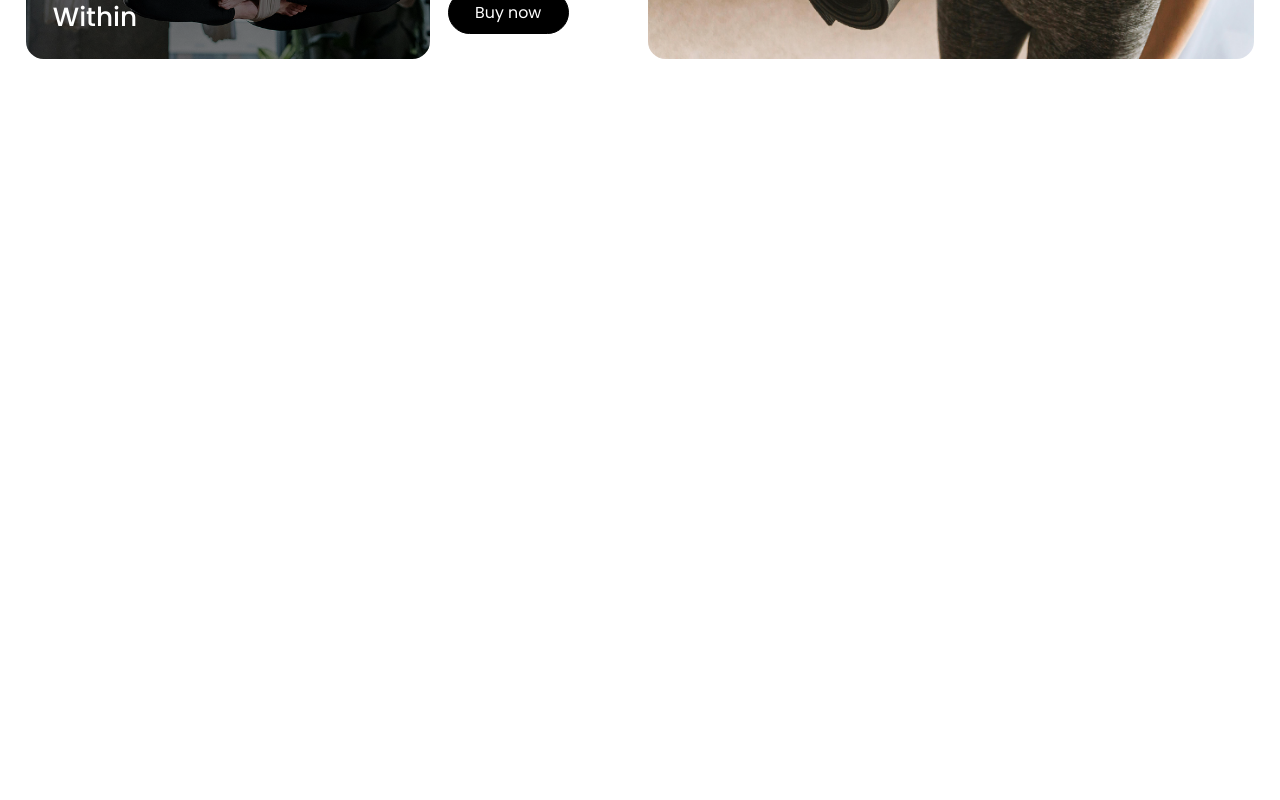
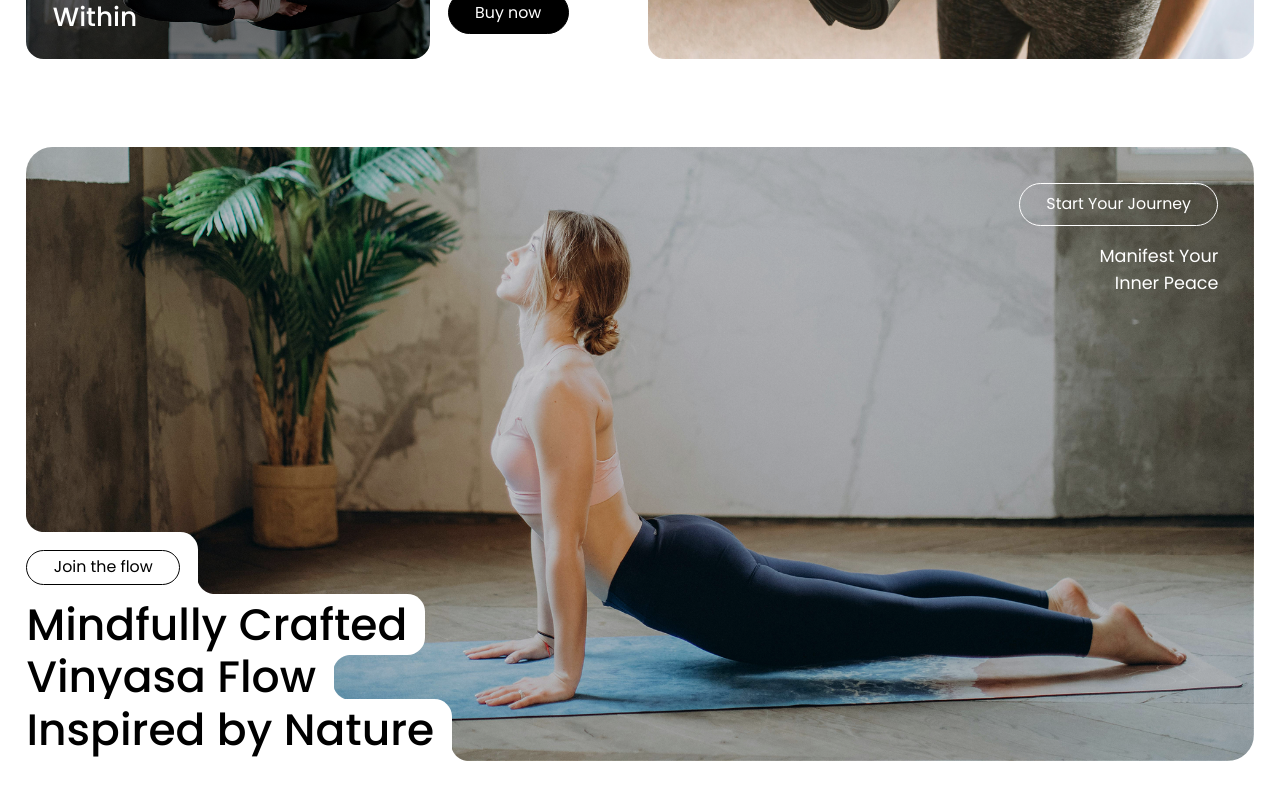
Before and after one commit to williamLafortuneCaissy/yoga-ecom, a Next.js app: page / in a window 1280 px wide. Shown: the part 2364-3164 px from the top of the page. Before the commit the page ends 2775 px from the top, so only its background shows below. Built offline with nearby package versions, Linux system fonts and the light colour scheme.

Commit message:
added vinyasa

```diff
--- a/src/app/components/quality/Quality.tsx
+++ b/src/app/components/quality/Quality.tsx
@@ -1,3 +1,4 @@
+import Image from "next/image";
 import Button from "../button/Button";
 import InvertedCorner from "../invertedCorner/InvertedCorner";
 import styles from "./Quality.module.css";
@@ -42,7 +43,7 @@ const Quality = () => {
           </span>
         </InvertedCorner>
       </div>
-      <img className={styles.featured} src="/quality-2.jpg" alt="" />
+      <Image className={styles.featured} src="/quality-2.jpg" alt="High quality mats" width={1400} height={933} />
     </section>
   );
 }
--- /dev/null
+++ b/src/app/components/vinyasa/Vinyasa.module.css
@@ -0,0 +1,42 @@
+.vinyasa {
+  margin-top: 5rem;
+  border-radius: 1.5rem;
+  background-image:
+    linear-gradient(rgba(0, 0, 0, 0.2), rgba(0, 0, 0, 0.2)),
+    url('/vinyasa-1.jpg');
+  background-position: bottom;
+  background-size: cover;
+  aspect-ratio: 4/2;
+
+  display: grid;
+  grid-template-rows: repeat(2, 1fr);
+
+  .topRight {
+    grid-row: 1;
+    text-align: right;
+    padding: 2rem;
+    display: flex;
+    flex-direction: column;
+    align-items: end;
+    gap: 1rem;
+    color: white;
+  }
+
+  .bottomLeft {
+    grid-row: 2;
+    align-self: end;
+
+    h2 {
+      font-size: 2.5rem;
+      font-weight: 500;
+    }
+
+    .spacer {
+      background-color: white;
+      display: block;
+      width: max-content;
+      padding-right: 1rem;
+      line-height: 1;
+    }
+  }
+}
--- /dev/null
+++ b/src/app/components/vinyasa/Vinyasa.tsx
@@ -0,0 +1,39 @@
+import Button from "../button/Button";
+import InvertedCorner from "../invertedCorner/InvertedCorner";
+import styles from "./Vinyasa.module.css";
+
+const Vinyasa = () => {
+  return (
+    <section className={styles.vinyasa}>
+      <div className={styles.bottomLeft}>
+        <InvertedCorner circleAt="top right" size="1rem" bottom="100%" left="0">
+          <InvertedCorner circleAt="top right" size="1rem" bottom="0" left="100%">
+            <span className={styles.spacer} style={{ paddingTop: "1rem", paddingBottom: ".5rem", paddingRight: "1rem", borderTopRightRadius: "1rem" }}>
+              <Button>Join the flow</Button>
+            </span>
+          </InvertedCorner>
+        </InvertedCorner>
+        <h2>
+          <span className={styles.spacer} style={{ paddingBlock: ".5rem", borderTopRightRadius: "1rem", borderBottomRightRadius: "1rem" }}>Mindfully Crafted</span>
+          <InvertedCorner circleAt="bottom right" size="1rem" top="0" left="100%">
+            <InvertedCorner circleAt="top right" size="1rem" bottom="0" left="100%">
+              <span className={styles.spacer}>Vinyasa Flow</span>
+            </InvertedCorner>
+          </InvertedCorner>
+          <InvertedCorner circleAt="top right" size="1rem" bottom="0" left="100%">
+            <span className={styles.spacer} style={{ paddingBlock: ".5rem", borderTopRightRadius: "1rem" }}>Inspired by Nature</span>
+          </InvertedCorner>
+        </h2>
+      </div>
+      <div className={styles.topRight}>
+        <Button inverted>Start Your Journey</Button>
+        <p>
+          Manifest Your  <br />
+          Inner Peace
+        </p>
+      </div>
+    </section>
+  );
+}
+
+export default Vinyasa;
--- a/src/app/page.tsx
+++ b/src/app/page.tsx
@@ -3,6 +3,7 @@ import Header from "./components/header/Header";
 import Hero from "./components/hero/Hero";
 import Products from "./components/products/Products";
 import Quality from "./components/quality/Quality";
+import Vinyasa from "./components/vinyasa/Vinyasa";
 import YingYang from "./components/yingYang/YingYang";
 
 export default function Home() {
@@ -13,6 +14,7 @@ export default function Home() {
       <YingYang />
       <Products />
       <Quality />
+      <Vinyasa />
     </>
   );
 }
--- a/src/app/reset.css
+++ b/src/app/reset.css
@@ -27,6 +27,8 @@
   svg {
     display: block;
     max-width: 100%;
+    height: auto;
+    width: auto;
   }
 
   /* 6. Inherit fonts for form controls */
```
Also changed, not shown: public/vinyasa-1.jpg (added).
